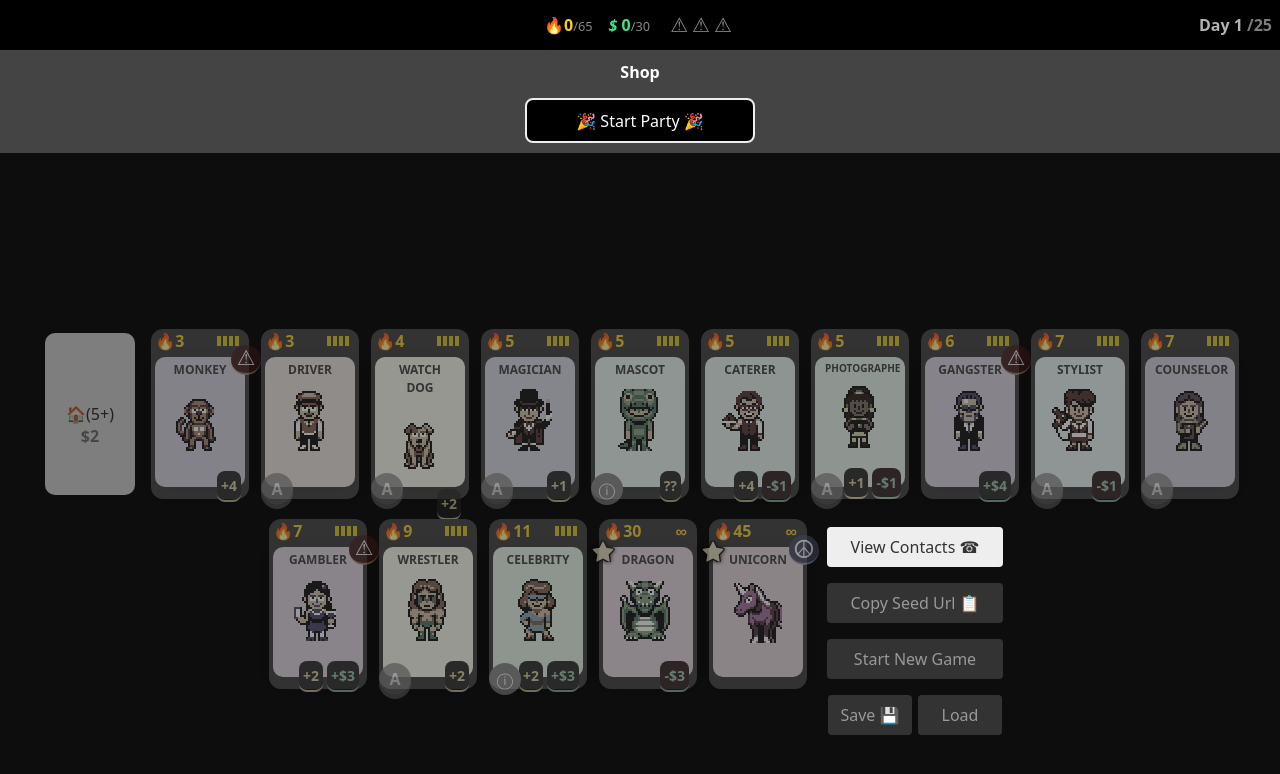
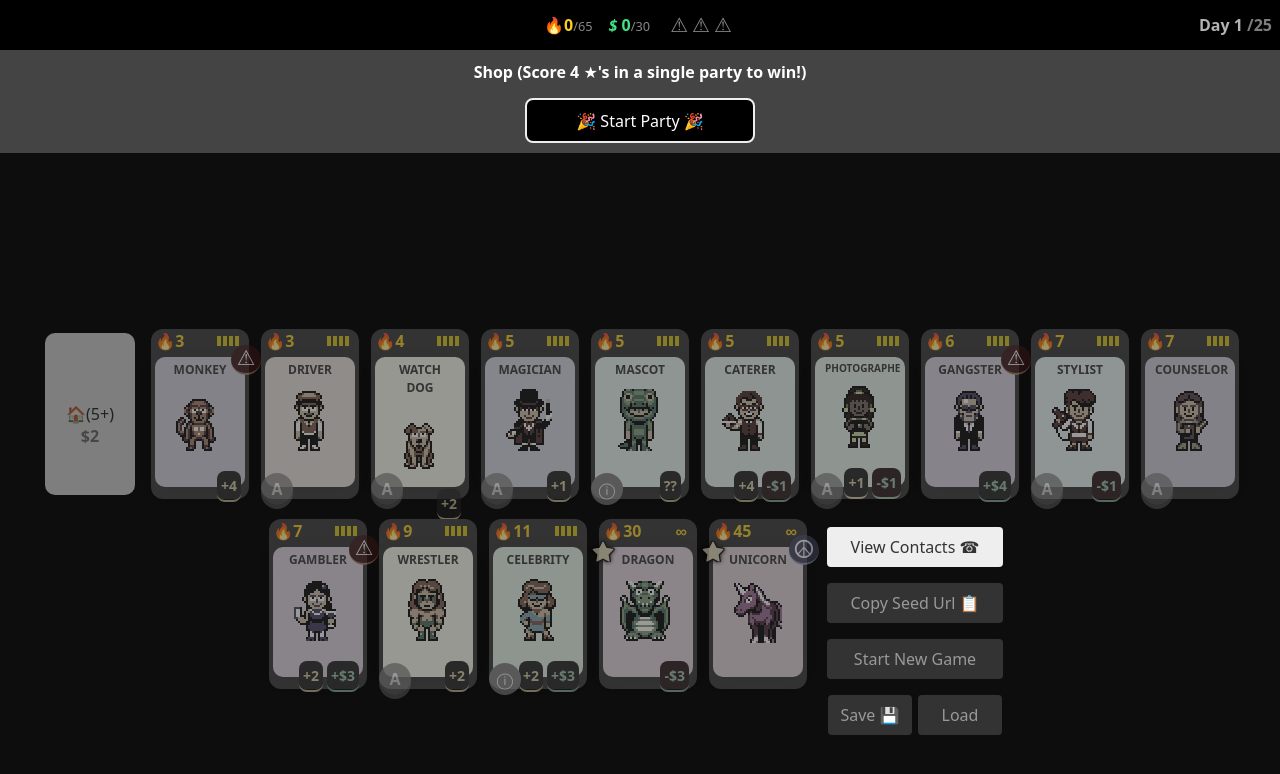
Before and after one commit to Samalam1/boogie_bungalow, a React (Vite) app: page / in a window 1280 px wide. Shown: the top 774 px of the page. Built offline with nearby package versions, Linux system fonts and the light colour scheme.

Commit message:
Goal Message

```diff
--- a/src/components/Core/Shop.tsx
+++ b/src/components/Core/Shop.tsx
@@ -196,7 +196,7 @@ export function ShopUI({ seed, player, shop, onDone, day,onSave,onLoad }: {onSav
 
             </div>}
 
-        <PLayerScoreUI infoline="Shop" onInfo={onDone} isFocused={false} pop={player.pop} cta={(day == 1 ? "🎉 Start Party 🎉" : "🎉 Next Party 🎉")} cash={player.cash} day={day} trouble={0} />
+        <PLayerScoreUI infoline="Shop (Score 4 ★'s in a single party to win!) " onInfo={onDone} isFocused={false} pop={player.pop} cta={(day == 1 ? "🎉 Start Party 🎉" : "🎉 Next Party 🎉")} cash={player.cash} day={day} trouble={0} />
     </div>
 
 }
```
